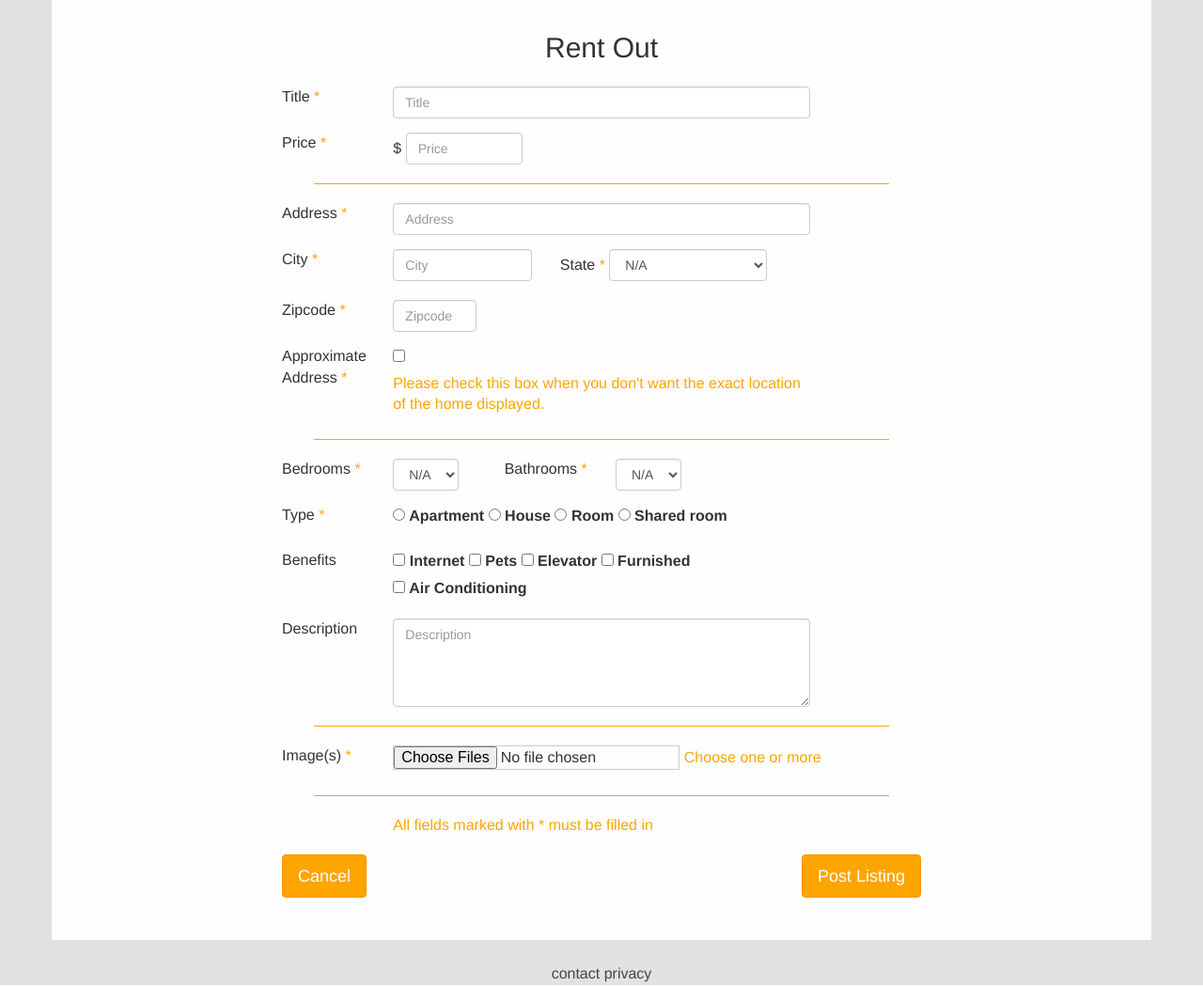
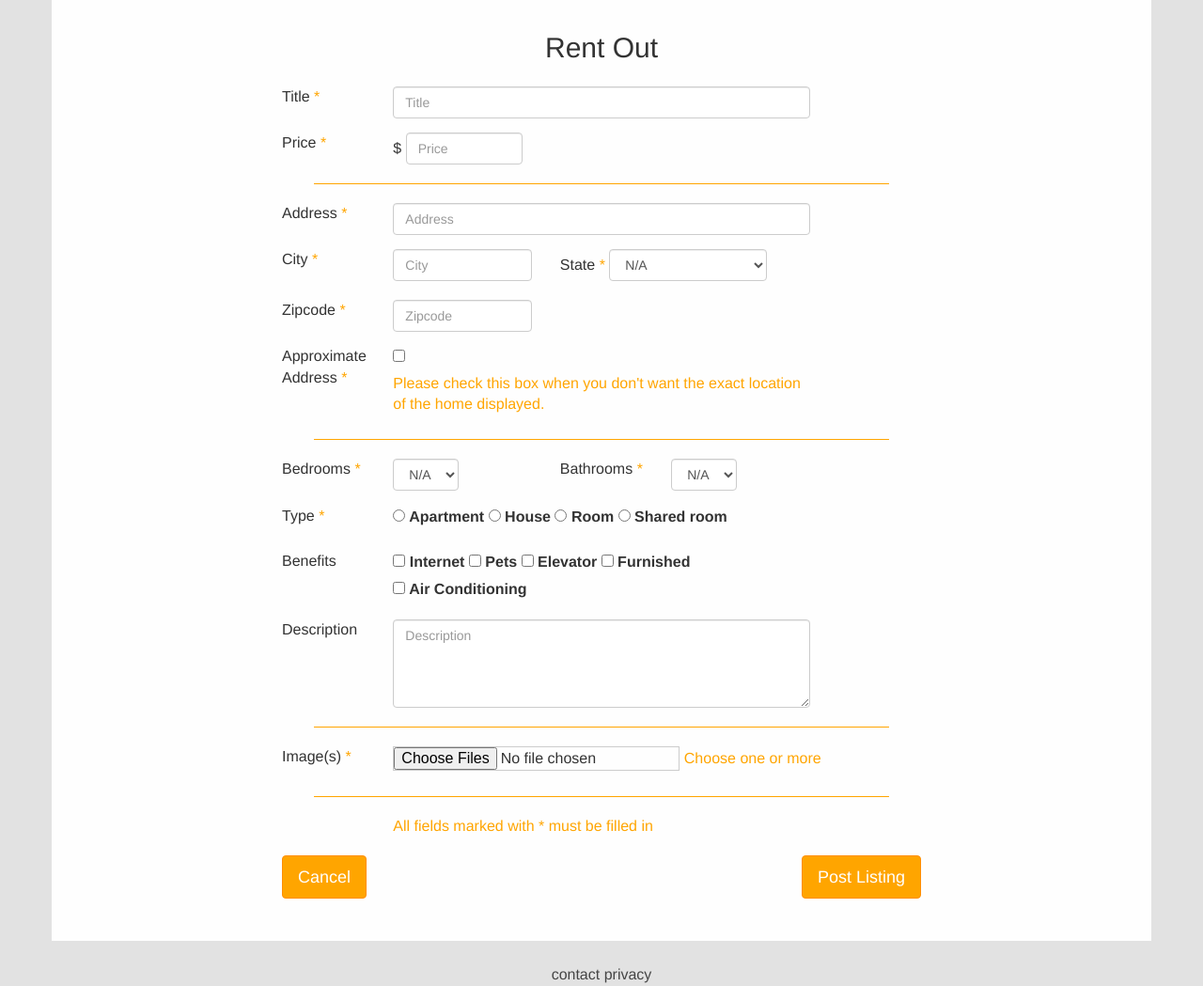
Before and after one commit to Stnguyenx3/DavidsList, a PHP site: page /home/rentout in a window 1280 px wide. Shown: the part 98-1147 px from the top of the page at 94% size. Run offline with PHP 8.4, Linux system fonts and the light colour scheme; the visitor is signed in with stand-in values (Sample User, id 1).

Commit message:
enhanced bootstrap on rentout and editlisting

```diff
--- a/application/view/listings/editlisting.php
+++ b/application/view/listings/editlisting.php
@@ -334,7 +334,7 @@
 
 				<div class="form-group row">
 					<p class="col-sm-2">Bedrooms <span class="text-danger">*</span></p>
-					<div class="col-sm-2">
+					<div class="col-sm-3">
 						<!-- <input class="form-control" type="text" name="listingnumofbeds" id="form-numofbeds" value="<?php echo $listingResponse["listing_detail"]->getNumberOfBedrooms(); ?>"> -->
 						<select class="form-control" name="listingnumofbeds" id="form-numofbeds">
 							<option value="">N/A</option>
--- a/application/view/listings/rentout.php
+++ b/application/view/listings/rentout.php
@@ -103,7 +103,7 @@
 
 				<div class="form-group row">
 					<p class="col-sm-2">Zipcode <span class="text-danger">*</span></p>
-					<div class="col-sm-2">
+					<div class="col-sm-3">
 						<input class="form-control" type="text" name="listingzipcode" id="form-zipcode" placeholder="Zipcode">
 					</div>
 				</div>
@@ -122,7 +122,7 @@
 
 				<div class="form-group row">
 					<p class="col-sm-2">Bedrooms <span class="text-danger">*</span></p>
-					<div class="col-sm-2">
+					<div class="col-sm-3">
 						<select class="form-control" name="listingnumofbeds" id="form-numofbeds" style="width: auto;">
 							<option value="">N/A</option>
 							<option value="1">1</option>
@@ -139,7 +139,7 @@
 					</div>
 
 					<p class="col-sm-2">Bathrooms <span class="text-danger">*</span></p>
-					<div class="col-sm-2">
+					<div class="col-sm-3">
 						<select class="form-control" name="listingnumofbaths" id="form-numofbaths" style="width: auto;">
 							<option value="">N/A</option>
 							<option value="1">1</option>
```
